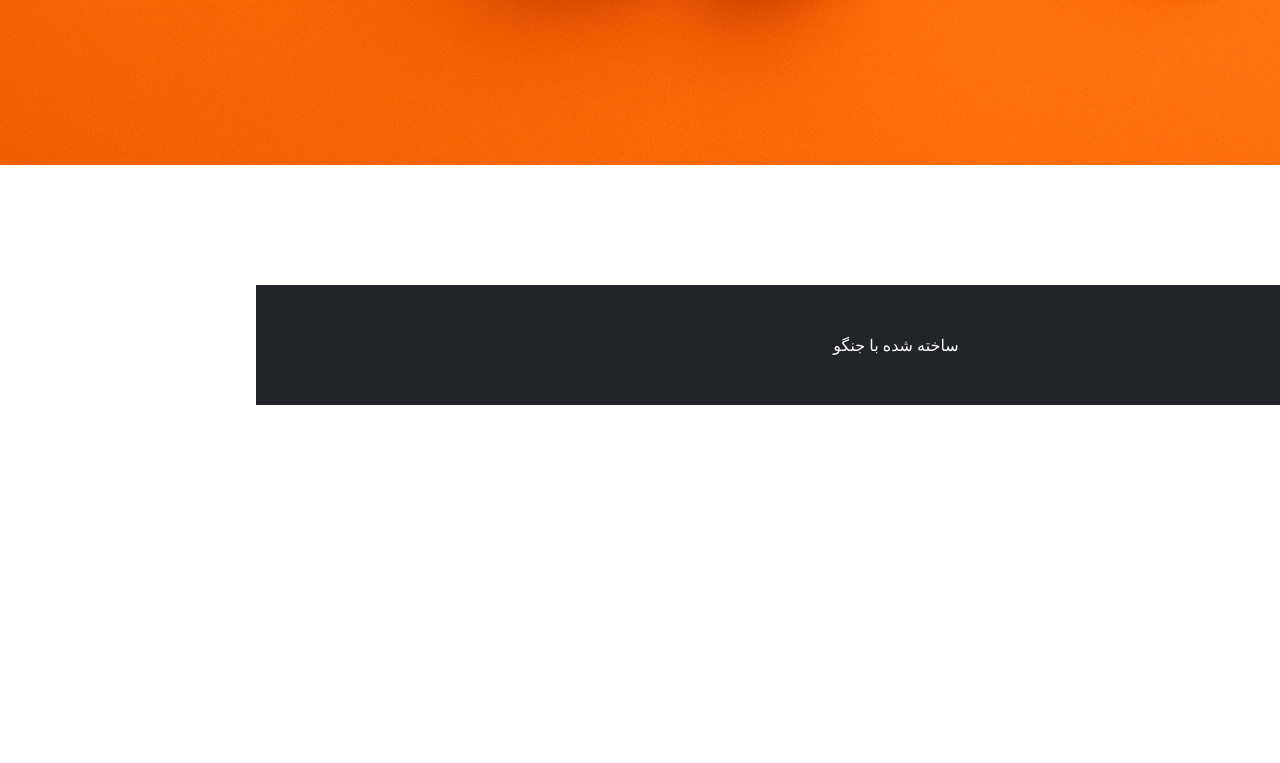
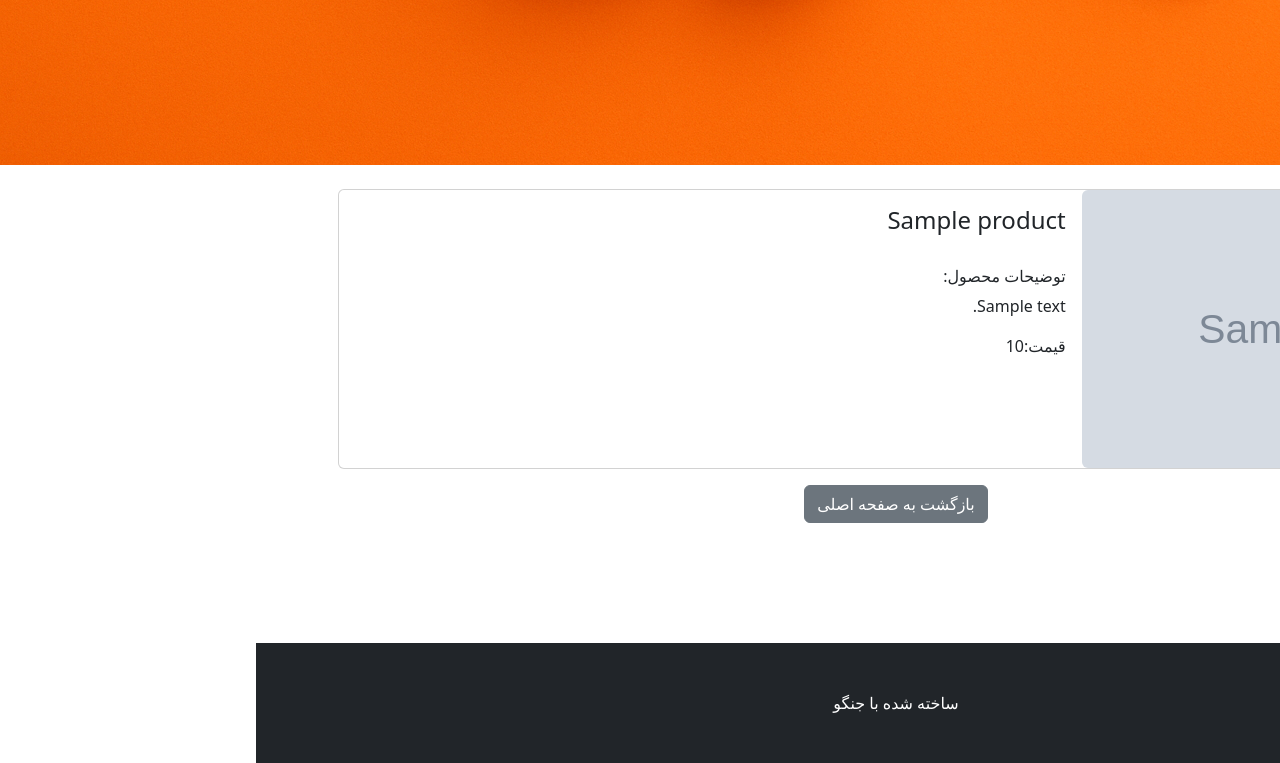
Before and after one commit to nedanazifii/online-shop, a Django app: template cart/templates/cart_summery.html in a window 1280 px wide; the page is wider, and only the part inside the window is pictured. Shown: the part 1185-1948 px from the top of that part. Before the commit the page ends 1590 px from the top of that part, so only its background shows below. Run offline with Django 5.2, Linux system fonts and the light colour scheme; the template is opened without the code that fills it: most values are stand-ins (such as "Sample title", 1, 10 or a date in 2020); grey boxes marked "Sample" are stand-in pictures.

Commit message:
page for cart

```diff
--- a/cart/cart.py
+++ b/cart/cart.py
@@ -1,3 +1,5 @@
+from store.models import Product
+
 class Cart:
     def __init__(self, request):
         self.session = request.session
@@ -19,3 +21,8 @@ class Cart:
 
     def __len__(self):
         return len(self.cart)
+
+    def get_products(self):
+        product_ids = self.cart.keys()
+        products = Product.objects.filter(id__in=product_ids)
+        return products
--- a/cart/templates/cart_summery.html
+++ b/cart/templates/cart_summery.html
@@ -11,6 +11,51 @@
         </div>
     </header>
 
+    <br>
+    {% if cart_products %}
+        {% for product in cart_products %}
+            <div class="container">
+                    <div class="card mb-3" >
+                      <div class="row g-0">
+                        <div class="col-md-4">
+                          <img src="{{ product.picture.url }}" class="img-fluid rounded-start" alt="...">
+                        </div>
+                        <div class="col-md-8">
+                          <div class="card-body">
+                            <h4 class="card-title">{{ product.name }}</h4><br>
+                              <h6>توضیحات محصول: </h6>
+                            <p class="card-text">{{ product.description }}</p>
+
+                              {% if product.is_sale%}
+                              <p class="card-text">
+                                  قیمت:<strike>{{ product.price |intcomma }}</strike><br>
+                                  {{ product.sale_price |intcomma }}
+                              </p>
+                              {% else %}
+                                <p class="card-text">قیمت:{{ product.price |intcomma }}</p>
+                              {% endif %}
+                              <br><br><br>
+
+    <!--                          <a href="{% url 'home' %}" class="btn btn-secondary"> بازگشت به صفحه اصلی</a>-->
+
+                          </div>
+                        </div>
+                      </div>
+                    </div>
+                </div>
+            {% endfor %}
+        {% else %}
+        <center>
+            <h3 class="container">سبد خرید شما خالیست!!</h3><br>
+        </center>
+
+        {% endif %}
+
+        <div class="text-center">
+            <a href="{% url 'home' %}" class="btn btn-secondary">بازگشت به صفحه اصلی</a>
+        </div>
+
+
     <!--End Header-->
 
 <br><br><br><br><br>
--- a/cart/views.py
+++ b/cart/views.py
@@ -5,7 +5,9 @@ from django.http import JsonResponse
 
 
 def cart_summery(request):
-    return render(request, 'cart_summery.html')
+    cart = Cart(request)
+    cart_products = cart.get_products()
+    return render(request, 'cart_summery.html', {'cart_products':cart_products})
 
 
 def cart_add(request):
```
Also changed, not shown: db.sqlite3.
